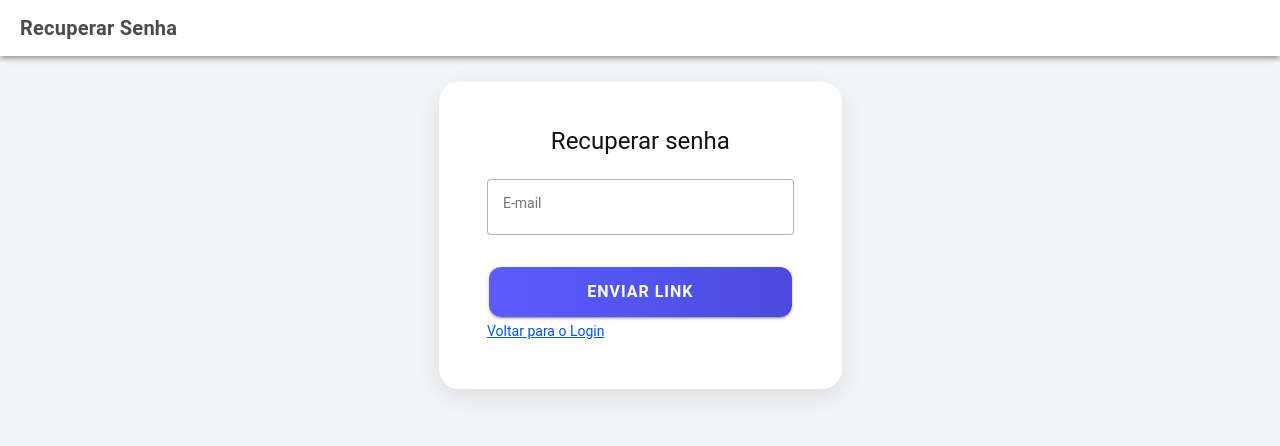
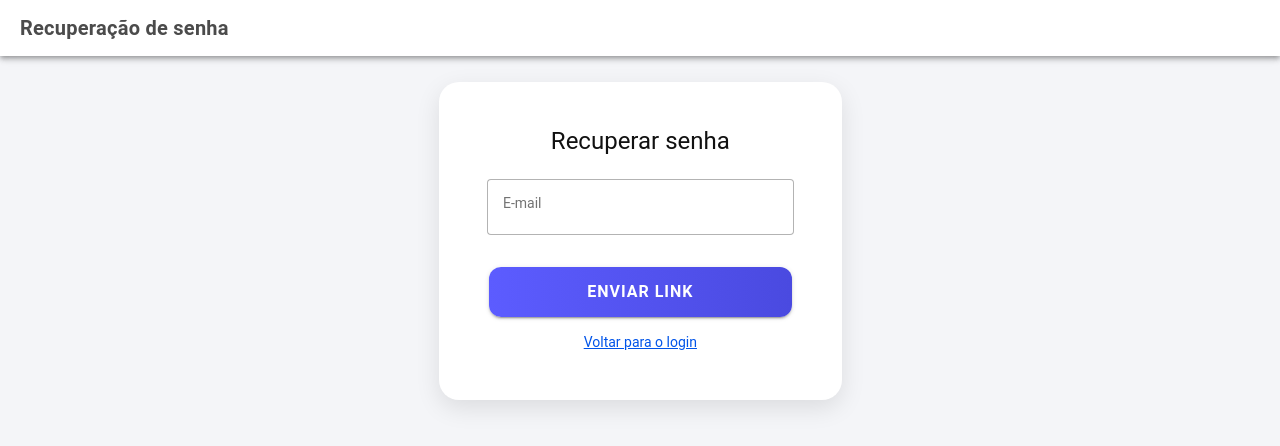
Before and after one commit to FelipeBritoSP10/mobile-auth-hub, a React (Vite) app: page /forgotPassword in a window 1280 px wide. Shown: the top 446 px of the page. Built offline with nearby package versions, Linux system fonts and the light colour scheme.

Commit message:
feat: melhorias na tela de recuperação de senha com toast e validação

```diff
--- /dev/null
+++ b/src/pages/forgotPassword/ForgotPasswordPage.css
@@ -0,0 +1,15 @@
+.link-text {
+  margin-top: 15px !important;
+  text-align: center;
+}
+
+.toast-danger {
+  --background: #eb445a;
+  --color: #ffffff;
+  font-weight: bold;
+}
+
+ion-toast {
+  z-index: 9999 !important;
+  display: block !important;
+}
--- a/src/pages/forgotPassword/ForgotPasswordPage.tsx
+++ b/src/pages/forgotPassword/ForgotPasswordPage.tsx
@@ -16,22 +16,32 @@ import {
   IonLoading,
   IonToast,
 } from "@ionic/react";
+import "./ForgotPasswordPage.css";
 
 const ForgotPasswordPage: React.FC = () => {
   const [email, setEmail] = useState("");
   const [isLoading, setIsLoading] = useState(false);
   const [showToast, setShowToast] = useState(false);
   const [toastMessage, setToastMessage] = useState("");
+  const [toastColor, setToastColor] = useState<"success" | "danger">("success");
 
   const handleForgotPassword = async (e: React.FormEvent) => {
     e.preventDefault();
+
+    if (!email.trim()) {
+      setToastMessage("Por favor, insira seu e-mail!");
+      setToastColor("danger");
+      setShowToast(true);
+      return;
+    }
+
     setIsLoading(true);
 
-    // Simulação de chamada de API
     await new Promise((resolve) => setTimeout(resolve, 2000));
 
     setIsLoading(false);
     setToastMessage("Um link de recuperação foi enviado para o seu e-mail!");
+    setToastColor("success");
     setShowToast(true);
     setEmail("");
   };
@@ -40,7 +50,7 @@ const ForgotPasswordPage: React.FC = () => {
     <IonPage>
       <IonHeader>
         <IonToolbar className="login-page-header">
-          <IonTitle className="login-page-title">Recuperar Senha</IonTitle>
+          <IonTitle className="login-page-title">Recuperação de senha</IonTitle>
         </IonToolbar>
       </IonHeader>
       <IonContent fullscreen className="ion-padding login-page-container">
@@ -50,7 +60,7 @@ const ForgotPasswordPage: React.FC = () => {
               <IonCard className="login-card">
                 <IonCardContent>
                   <h1 className="login-title ion-no-margin">Recuperar senha</h1>
-                  <br></br>
+                  <br />
                   <form onSubmit={handleForgotPassword}>
                     <div className="input-field-wrapper">
                       <IonInput
@@ -61,7 +71,6 @@ const ForgotPasswordPage: React.FC = () => {
                         placeholder="Digite seu e-mail"
                         value={email}
                         onIonInput={(e) => setEmail(e.detail.value!)}
-                        required
                       />
                     </div>
                     <IonButton
@@ -74,18 +83,19 @@ const ForgotPasswordPage: React.FC = () => {
                     </IonButton>
                   </form>
                   <p className="link-text">
-                    <Link to="/login">Voltar para o Login</Link>
+                    <Link to="/login">Voltar para o login</Link>
                   </p>
                 </IonCardContent>
               </IonCard>
             </IonCol>
           </IonRow>
         </IonGrid>
+
         <IonLoading isOpen={isLoading} message={"Enviando..."} />
         <IonToast
           isOpen={showToast}
           message={toastMessage}
-          color="success"
+          color={toastColor}
           duration={3000}
           onDidDismiss={() => setShowToast(false)}
         />
```
